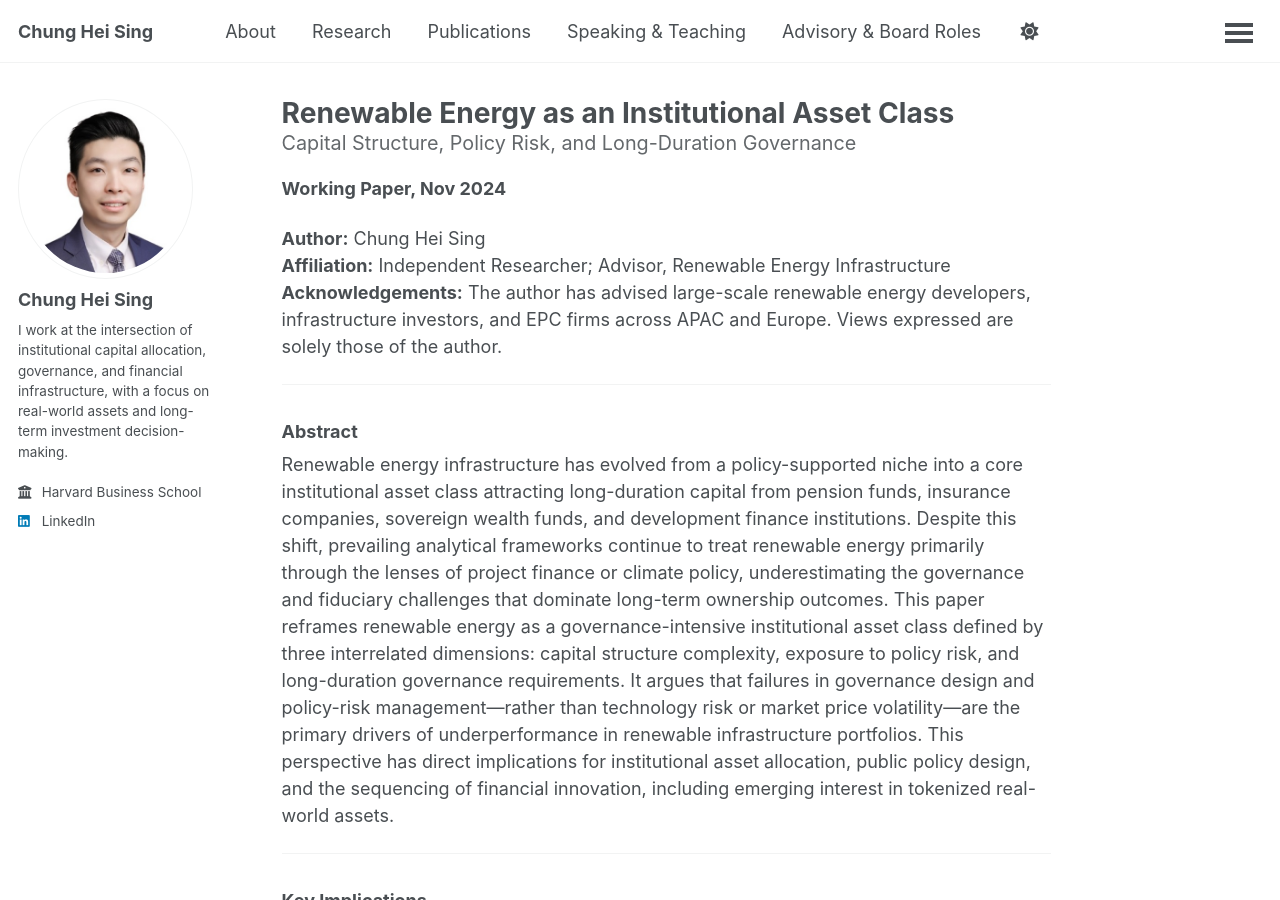
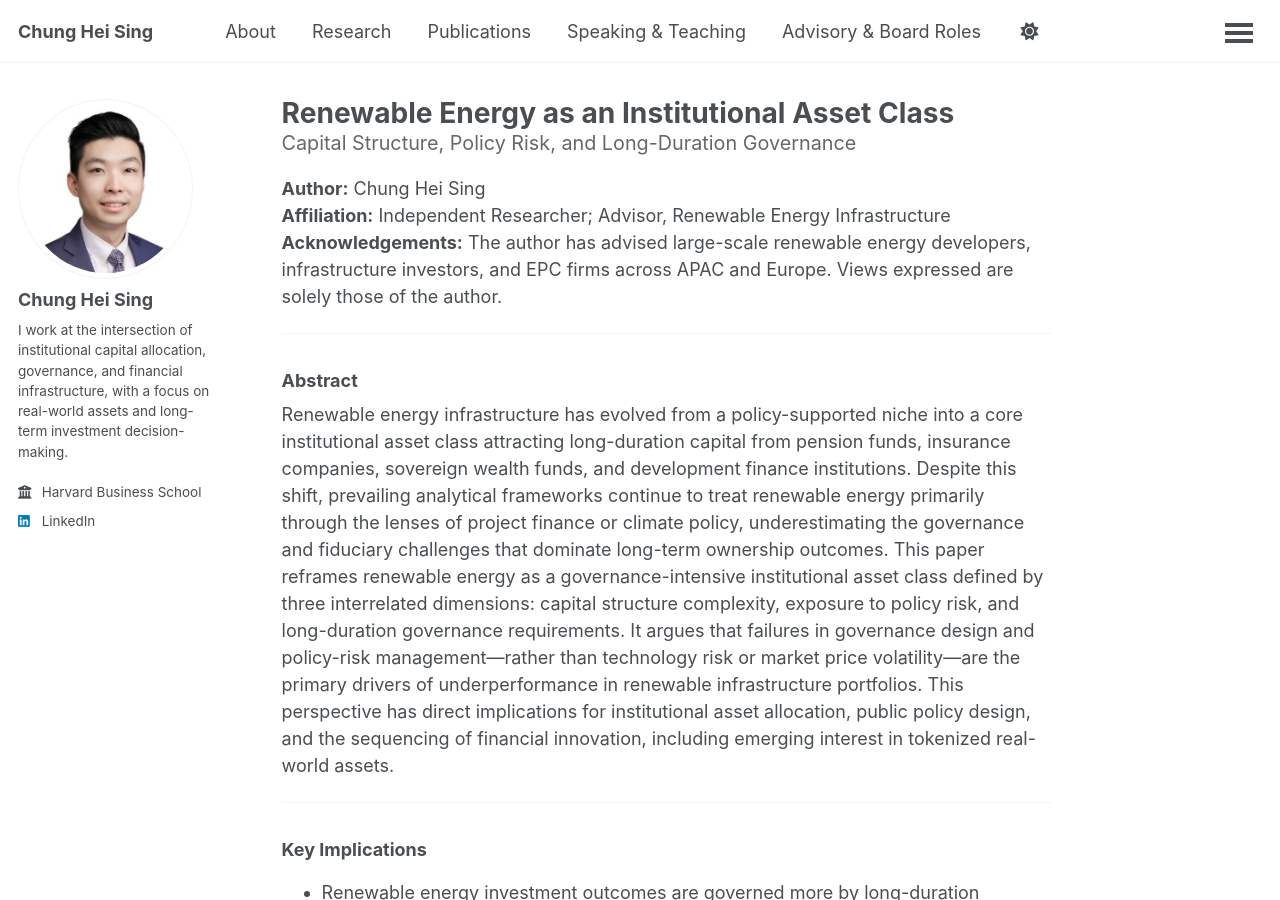
Before and after one commit to chungheising/chungheising.github.io, a Jekyll site: the page built from _publications/2024_11_Renewable_Energy_Institutional_Asset_Class.md, in a window 1280 px wide and 900 px high. Built offline with Jekyll 4.4.1, drawn with Linux system fonts in a browser that asks for light colours; a script bundle is joined from its source files by our own code; library files that are not in the unit come from our copies.

Commit message:
Update 2024_11_Renewable_Energy_Institutional_Asset_Class.md

```diff
--- a/_publications/2024_11_Renewable_Energy_Institutional_Asset_Class.md
+++ b/_publications/2024_11_Renewable_Energy_Institutional_Asset_Class.md
@@ -11,8 +11,6 @@ excerpt: "Why governance design, policy risk, and long-duration fiduciary alignm
 paperurl: /files/Sing_2024_Renewable_Energy_as_an_Institutional_Asset_Class_v7.pdf
 citation: "Sing, C. H. (2024). Renewable energy as an institutional asset class: Capital structure, policy risk, and long-duration governance. Working paper."
 ---
-
-**Working Paper, Nov 2024**
 
 **Author:** Chung Hei Sing
 **Affiliation:** Independent Researcher; Advisor, Renewable Energy Infrastructure
```
